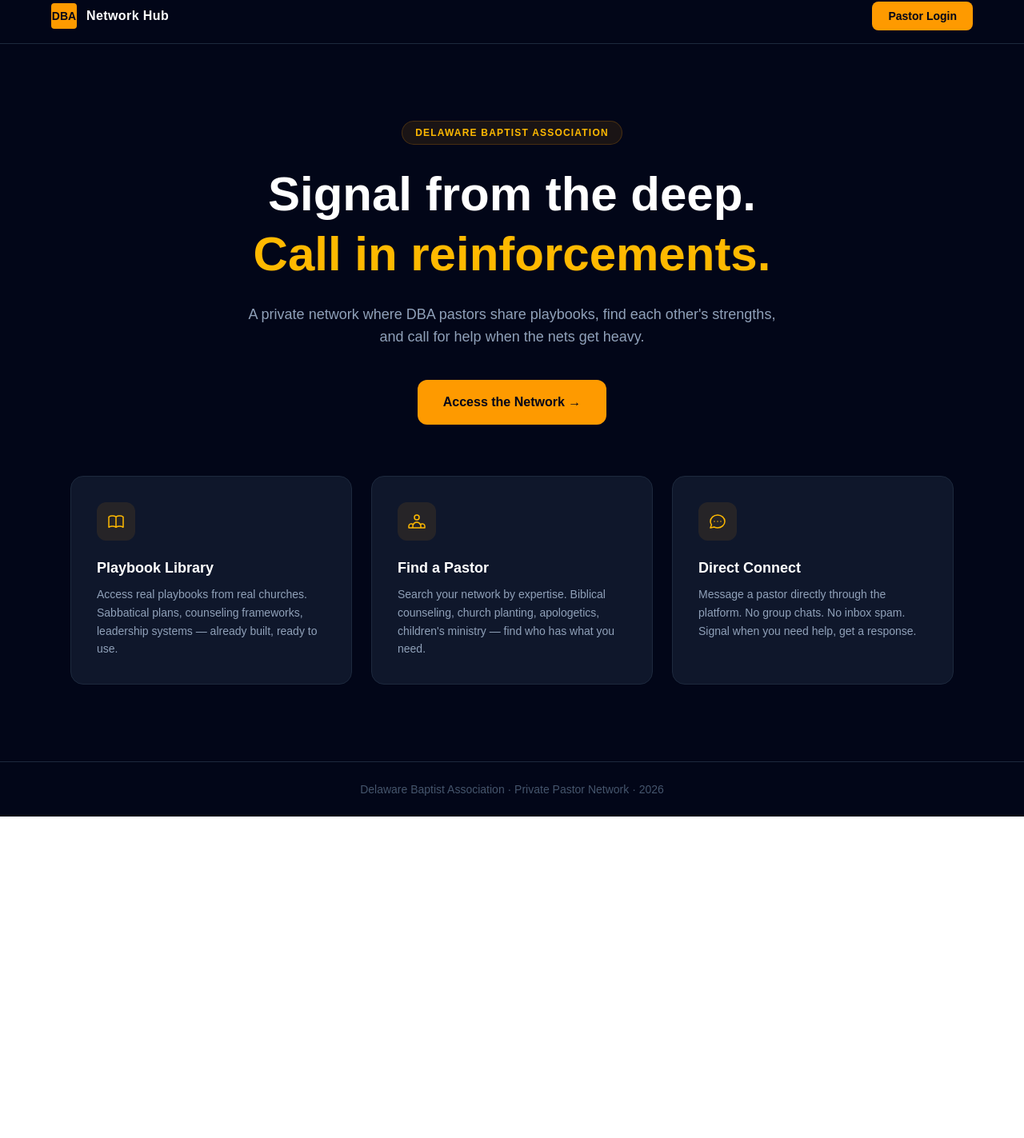
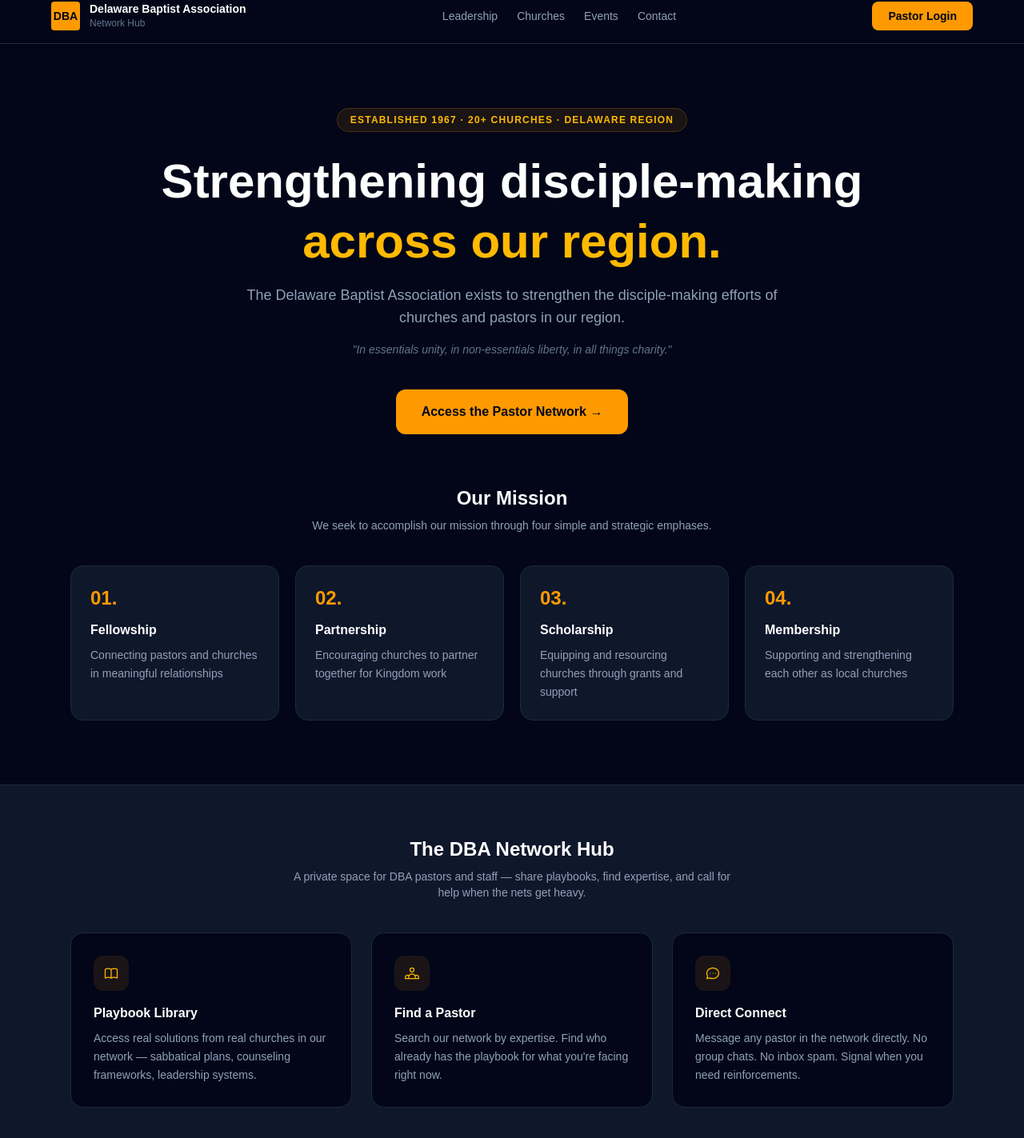
Before and after one commit to byomes/dba-network-hub, a Next.js app: page / in a window 1280 px wide. Shown: the part 14-1437 px from the top of the page at 80% size. Before the commit the page ends 1035 px from the top, so only its background shows below. Built offline with nearby package versions, Linux system fonts and the light colour scheme.

Commit message:
Update landing page with real DBA content

```diff
--- a/app/page.tsx
+++ b/app/page.tsx
@@ -3,72 +3,125 @@
 export default function Home() {
   return (
     <main className="min-h-screen bg-slate-950 text-white">
+      {/* Header */}
       <header className="border-b border-slate-800 px-6 py-4">
         <div className="max-w-6xl mx-auto flex items-center justify-between">
           <div className="flex items-center gap-3">
-            <div className="w-8 h-8 bg-amber-500 rounded flex items-center justify-center">
+            <div className="w-9 h-9 bg-amber-500 rounded flex items-center justify-center">
               <span className="text-slate-950 font-bold text-sm">DBA</span>
             </div>
-            <span className="font-semibold text-white tracking-wide">Network Hub</span>
+            <div>
+              <div className="font-semibold text-white text-sm leading-tight">Delaware Baptist Association</div>
+              <div className="text-slate-500 text-xs">Network Hub</div>
             </div>
+          </div>
+          <nav className="hidden md:flex items-center gap-6 text-sm text-slate-400">
+            <a href="https://www.delawarebaptist.com/leadership" target="_blank" rel="noopener noreferrer" className="hover:text-white transition-colors">Leadership</a>
+            <a href="https://www.delawarebaptist.com/churches" target="_blank" rel="noopener noreferrer" className="hover:text-white transition-colors">Churches</a>
+            <a href="https://www.delawarebaptist.com/events" target="_blank" rel="noopener noreferrer" className="hover:text-white transition-colors">Events</a>
+            <a href="https://www.delawarebaptist.com/contact" target="_blank" rel="noopener noreferrer" className="hover:text-white transition-colors">Contact</a>
+          </nav>
           <Link href="/login" className="bg-amber-500 hover:bg-amber-400 text-slate-950 font-semibold px-5 py-2 rounded-lg text-sm transition-colors">
             Pastor Login
           </Link>
         </div>
       </header>
 
-      <section className="max-w-6xl mx-auto px-6 pt-24 pb-16 text-center">
+      {/* Hero */}
+      <section className="max-w-6xl mx-auto px-6 pt-20 pb-16 text-center">
         <div className="inline-block bg-amber-500/10 border border-amber-500/20 text-amber-400 text-xs font-semibold px-4 py-1.5 rounded-full mb-6 tracking-widest uppercase">
-          Delaware Baptist Association
+          Established 1967 · 20+ Churches · Delaware Region
         </div>
-        <h1 className="text-5xl md:text-6xl font-bold text-white leading-tight mb-6">
-          Signal from the deep.<br />
-          <span className="text-amber-400">Call in reinforcements.</span>
+        <h1 className="text-4xl md:text-6xl font-bold text-white leading-tight mb-4">
+          Strengthening disciple-making<br />
+          <span className="text-amber-400">across our region.</span>
         </h1>
-        <p className="text-slate-400 text-lg max-w-2xl mx-auto mb-10">
-          A private network where DBA pastors share playbooks, find each other's strengths, and call for help when the nets get heavy.
+        <p className="text-slate-400 text-lg max-w-2xl mx-auto mb-4">
+          The Delaware Baptist Association exists to strengthen the disciple-making efforts of churches and pastors in our region.
+        </p>
+        <p className="text-slate-500 text-sm max-w-xl mx-auto mb-10 italic">
+          "In essentials unity, in non-essentials liberty, in all things charity."
         </p>
         <Link href="/login" className="inline-block bg-amber-500 hover:bg-amber-400 text-slate-950 font-bold px-8 py-4 rounded-xl text-base transition-colors">
-          Access the Network →
+          Access the Pastor Network →
         </Link>
       </section>
 
-      <section className="max-w-6xl mx-auto px-6 pb-24">
+      {/* Mission Four Emphases */}
+      <section className="max-w-6xl mx-auto px-6 pb-20">
+        <div className="text-center mb-10">
+          <h2 className="text-2xl font-bold text-white mb-2">Our Mission</h2>
+          <p className="text-slate-400 text-sm max-w-xl mx-auto">We seek to accomplish our mission through four simple and strategic emphases.</p>
+        </div>
+        <div className="grid md:grid-cols-4 gap-5">
+          {[
+            { number: '01', title: 'Fellowship', desc: 'Connecting pastors and churches in meaningful relationships' },
+            { number: '02', title: 'Partnership', desc: 'Encouraging churches to partner together for Kingdom work' },
+            { number: '03', title: 'Scholarship', desc: 'Equipping and resourcing churches through grants and support' },
+            { number: '04', title: 'Membership', desc: 'Supporting and strengthening each other as local churches' },
+          ].map(item => (
+            <div key={item.number} className="bg-slate-900 border border-slate-800 rounded-2xl p-6">
+              <div className="text-amber-500 font-bold text-2xl mb-3">{item.number}.</div>
+              <h3 className="text-white font-semibold mb-2">{item.title}</h3>
+              <p className="text-slate-400 text-sm leading-relaxed">{item.desc}</p>
+            </div>
+          ))}
+        </div>
+      </section>
+
+      {/* Network Hub CTA */}
+      <section className="border-t border-slate-800 bg-slate-900">
+        <div className="max-w-6xl mx-auto px-6 py-16">
+          <div className="text-center mb-10">
+            <h2 className="text-2xl font-bold text-white mb-2">The DBA Network Hub</h2>
+            <p className="text-slate-400 text-sm max-w-xl mx-auto">A private space for DBA pastors and staff — share playbooks, find expertise, and call for help when the nets get heavy.</p>
+          </div>
           <div className="grid md:grid-cols-3 gap-6">
-          <div className="bg-slate-900 border border-slate-800 rounded-2xl p-8 hover:border-amber-500/30 transition-colors">
-            <div className="w-12 h-12 bg-amber-500/10 rounded-xl flex items-center justify-center mb-5">
-              <svg className="w-6 h-6 text-amber-400" fill="none" stroke="currentColor" viewBox="0 0 24 24">
+            <div className="bg-slate-950 border border-slate-800 rounded-2xl p-7 hover:border-amber-500/30 transition-colors">
+              <div className="w-11 h-11 bg-amber-500/10 rounded-xl flex items-center justify-center mb-4">
+                <svg className="w-5 h-5 text-amber-400" fill="none" stroke="currentColor" viewBox="0 0 24 24">
                   <path strokeLinecap="round" strokeLinejoin="round" strokeWidth={1.5} d="M12 6.253v13m0-13C10.832 5.477 9.246 5 7.5 5S4.168 5.477 3 6.253v13C4.168 18.477 5.754 18 7.5 18s3.332.477 4.5 1.253m0-13C13.168 5.477 14.754 5 16.5 5c1.747 0 3.332.477 4.5 1.253v13C19.832 18.477 18.247 18 16.5 18c-1.746 0-3.332.477-4.5 1.253" />
                 </svg>
               </div>
-            <h3 className="text-white font-semibold text-lg mb-2">Playbook Library</h3>
-            <p className="text-slate-400 text-sm leading-relaxed">Access real playbooks from real churches. Sabbatical plans, counseling frameworks, leadership systems — already built, ready to use.</p>
+              <h3 className="font-semibold text-white mb-2">Playbook Library</h3>
+              <p className="text-slate-400 text-sm leading-relaxed">Access real solutions from real churches in our network — sabbatical plans, counseling frameworks, leadership systems.</p>
             </div>
-
-          <div className="bg-slate-900 border border-slate-800 rounded-2xl p-8 hover:border-amber-500/30 transition-colors">
-            <div className="w-12 h-12 bg-amber-500/10 rounded-xl flex items-center justify-center mb-5">
-              <svg className="w-6 h-6 text-amber-400" fill="none" stroke="currentColor" viewBox="0 0 24 24">
+            <div className="bg-slate-950 border border-slate-800 rounded-2xl p-7 hover:border-amber-500/30 transition-colors">
+              <div className="w-11 h-11 bg-amber-500/10 rounded-xl flex items-center justify-center mb-4">
+                <svg className="w-5 h-5 text-amber-400" fill="none" stroke="currentColor" viewBox="0 0 24 24">
                   <path strokeLinecap="round" strokeLinejoin="round" strokeWidth={1.5} d="M17 20h5v-2a3 3 0 00-5.356-1.857M17 20H7m10 0v-2c0-.656-.126-1.283-.356-1.857M7 20H2v-2a3 3 0 015.356-1.857M7 20v-2c0-.656.126-1.283.356-1.857m0 0a5.002 5.002 0 019.288 0M15 7a3 3 0 11-6 0 3 3 0 016 0z" />
                 </svg>
               </div>
-            <h3 className="text-white font-semibold text-lg mb-2">Find a Pastor</h3>
-            <p className="text-slate-400 text-sm leading-relaxed">Search your network by expertise. Biblical counseling, church planting, apologetics, children's ministry — find who has what you need.</p>
+              <h3 className="font-semibold text-white mb-2">Find a Pastor</h3>
+              <p className="text-slate-400 text-sm leading-relaxed">Search our network by expertise. Find who already has the playbook for what you're facing right now.</p>
             </div>
-
-          <div className="bg-slate-900 border border-slate-800 rounded-2xl p-8 hover:border-amber-500/30 transition-colors">
-            <div className="w-12 h-12 bg-amber-500/10 rounded-xl flex items-center justify-center mb-5">
-              <svg className="w-6 h-6 text-amber-400" fill="none" stroke="currentColor" viewBox="0 0 24 24">
+            <div className="bg-slate-950 border border-slate-800 rounded-2xl p-7 hover:border-amber-500/30 transition-colors">
+              <div className="w-11 h-11 bg-amber-500/10 rounded-xl flex items-center justify-center mb-4">
+                <svg className="w-5 h-5 text-amber-400" fill="none" stroke="currentColor" viewBox="0 0 24 24">
                   <path strokeLinecap="round" strokeLinejoin="round" strokeWidth={1.5} d="M8 12h.01M12 12h.01M16 12h.01M21 12c0 4.418-4.03 8-9 8a9.863 9.863 0 01-4.255-.949L3 20l1.395-3.72C3.512 15.042 3 13.574 3 12c0-4.418 4.03-8 9-8s9 3.582 9 8z" />
                 </svg>
               </div>
-            <h3 className="text-white font-semibold text-lg mb-2">Direct Connect</h3>
-            <p className="text-slate-400 text-sm leading-relaxed">Message a pastor directly through the platform. No group chats. No inbox spam. Signal when you need help, get a response.</p>
+              <h3 className="font-semibold text-white mb-2">Direct Connect</h3>
+              <p className="text-slate-400 text-sm leading-relaxed">Message any pastor in the network directly. No group chats. No inbox spam. Signal when you need reinforcements.</p>
+            </div>
+          </div>
+          <div className="text-center mt-10">
+            <Link href="/login" className="inline-block bg-amber-500 hover:bg-amber-400 text-slate-950 font-bold px-8 py-4 rounded-xl text-base transition-colors">
+              Pastor Login →
+            </Link>
           </div>
         </div>
       </section>
 
-      <footer className="border-t border-slate-800 px-6 py-6 text-center text-slate-600 text-sm">
-        Delaware Baptist Association · Private Pastor Network · {new Date().getFullYear()}
+      {/* Footer */}
+      <footer className="border-t border-slate-800 px-6 py-8">
+        <div className="max-w-6xl mx-auto flex flex-col md:flex-row items-center justify-between gap-4 text-slate-600 text-sm">
+          <div>Delaware Baptist Association · 316 Red Mill Road, Newark, DE 19713</div>
+          <div className="flex gap-6">
+            <a href="tel:302-741-2488" className="hover:text-slate-400 transition-colors">302-741-2488</a>
+            <a href="mailto:info@delawarebaptist.com" className="hover:text-slate-400 transition-colors">info@delawarebaptist.com</a>
+          </div>
+        </div>
       </footer>
     </main>
   )
```
Lines whose indentation alone changed are shown as unchanged.
